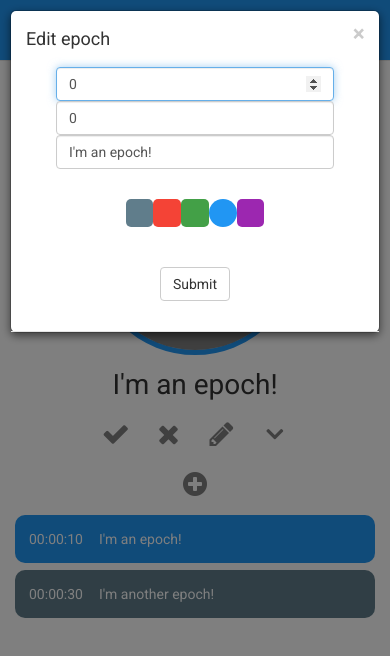
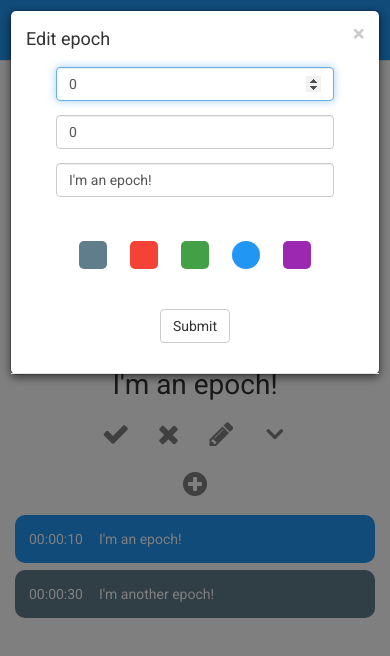
Before and after one commit to czhao39/epochs, a React app: page / in a window 390 px wide. Both pictures are taken after a click on the icon 221 px from the left and 433 px from the top of the page. Shown: the top 656 px of the page. Built offline with nearby package versions, Linux system fonts and the light colour scheme.

Commit message:
improve task editor responsiveness

```diff
--- a/src/assets/css/TaskEditor.scss
+++ b/src/assets/css/TaskEditor.scss
@@ -1,4 +1,8 @@
 @import "constants";
+
+input {
+    margin-bottom: 1em;
+}
 
 .submit-button-div {
     text-align: center;
@@ -7,8 +11,7 @@
 
 .color-picker {
     display: flex;
-    justify-content: space-between;
-    width: 50%;
+    justify-content: space-evenly;
     margin: 3rem auto auto auto;
 
     > div {
--- a/src/components/TaskEditor.js
+++ b/src/components/TaskEditor.js
@@ -89,6 +89,8 @@ class TaskEditor extends PureComponent {
                         />
                     </Col>
                 </Row>
+                <Row>
+                    <Col xs={12} sm={6} smOffset={3}>
                         <div className="color-picker">
                             {
                                 COLORS.map((color, index) => {
@@ -102,6 +104,8 @@ class TaskEditor extends PureComponent {
                                 })
                             }
                         </div>
+                    </Col>
+                </Row>
                 <div className="submit-button-div">
                     <Button
                         className="submit-button"
```
Lines whose indentation alone changed are shown as unchanged.
